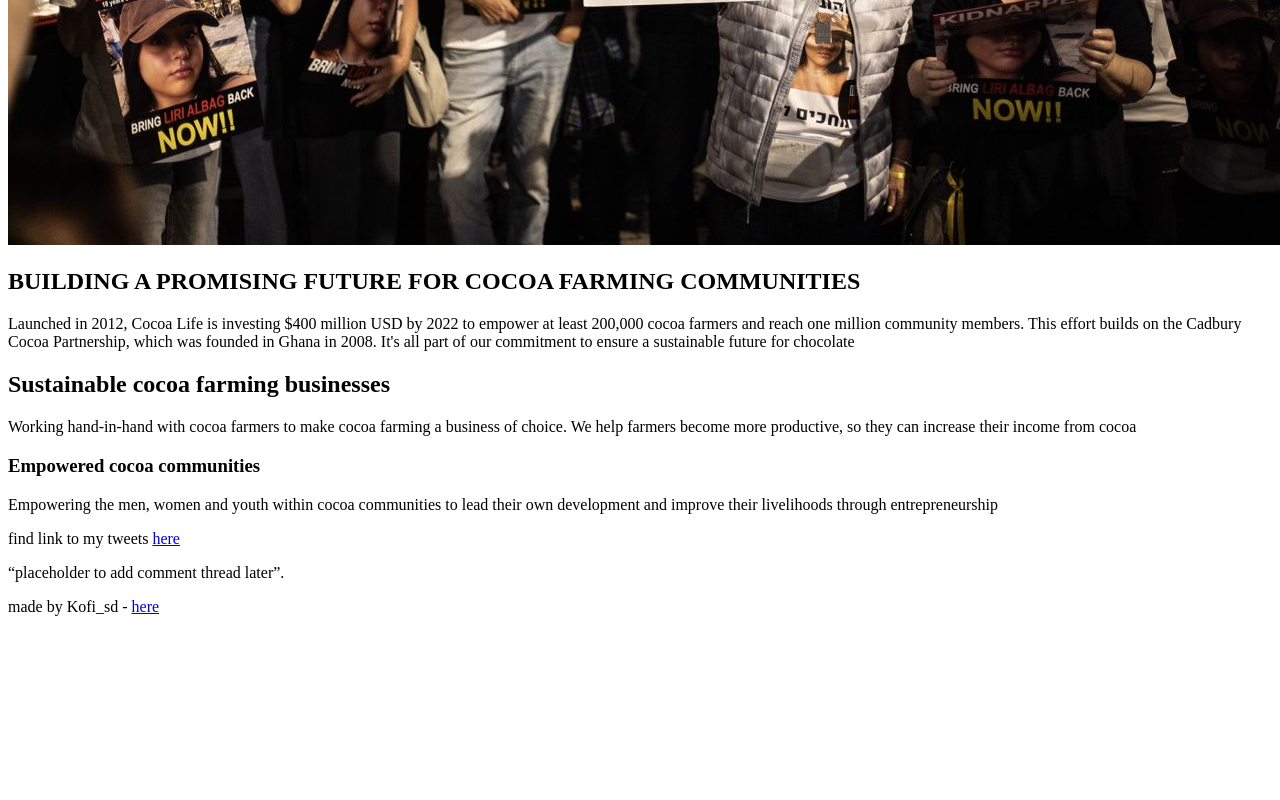
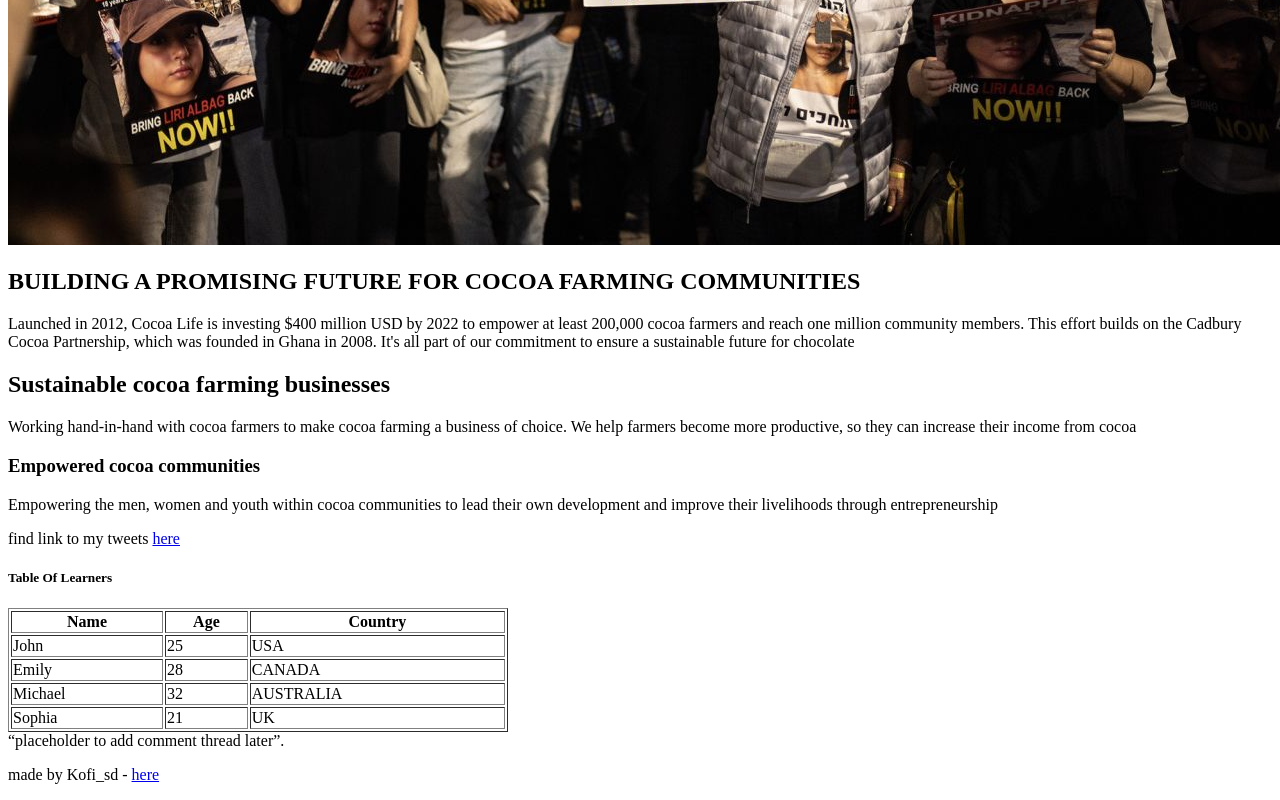
Before and after one commit to kofi-sd/alx_html_css, a plain HTML site: page html_basic/index.html in a window 1280 px wide. Shown: the part 588-1388 px from the top of the page. Before the commit the page ends 1220 px from the top, so only its background shows below. Drawn offline with Linux system fonts and the light colour scheme.

Commit message:
i think i'm done

```diff
--- a/html_basic/index.html
+++ b/html_basic/index.html
@@ -22,6 +22,37 @@
              <h3>Empowered cocoa communities</h3>
              <p>Empowering the men, women and youth within cocoa communities to lead their own development and improve their livelihoods through entrepreneurship</p>
              <p>find link to my tweets <a href="file:///C:/Users/PC13/Desktop/alx_html_css/html_basic/tweets.html"> here</a> </p>
+
+             <h5>Table Of Learners</h5>
+             <table border="1px" width="500px" >
+                <thead>
+                    <th>Name</th>
+                    <th>Age</th>
+                    <th>Country</th>
+                </thead>
+                <tbody>
+                    <tr>
+                        <td>John</td>
+                        <td>25</td>
+                        <td>USA</td>
+                    </tr>
+                    <tr>
+                        <td>Emily</td>
+                        <td>28</td>
+                        <td>CANADA</td>
+                    </tr>
+                    <tr>
+                        <td>Michael</td>
+                        <td>32</td>
+                        <td>AUSTRALIA</td>
+                    </tr>
+                    <tr>
+                        <td>Sophia</td>
+                        <td>21</td>
+                        <td>UK</td>
+                    </tr>
+                </tbody>
+             </table>
             </article>
 
             <aside> “placeholder to add comment thread later”.
```
